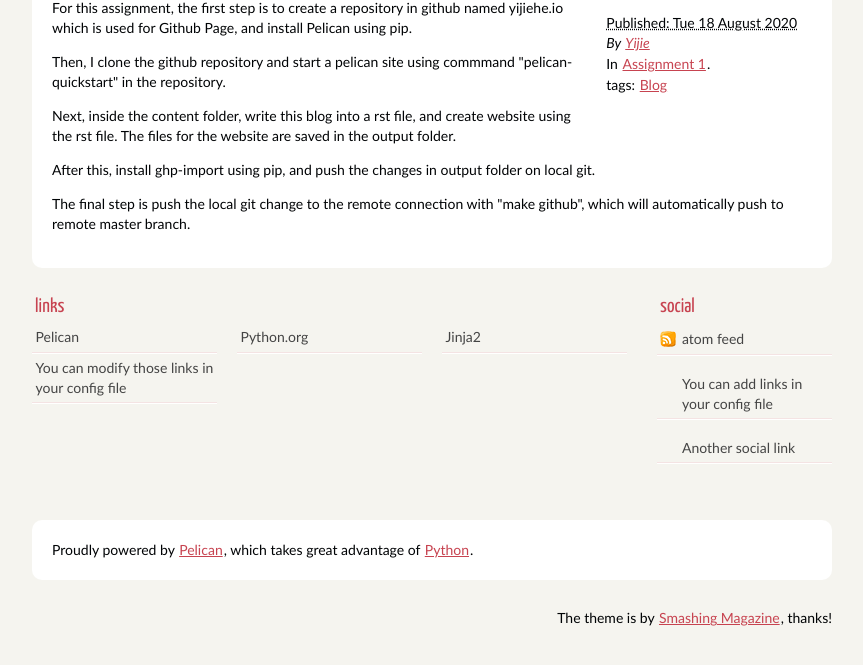
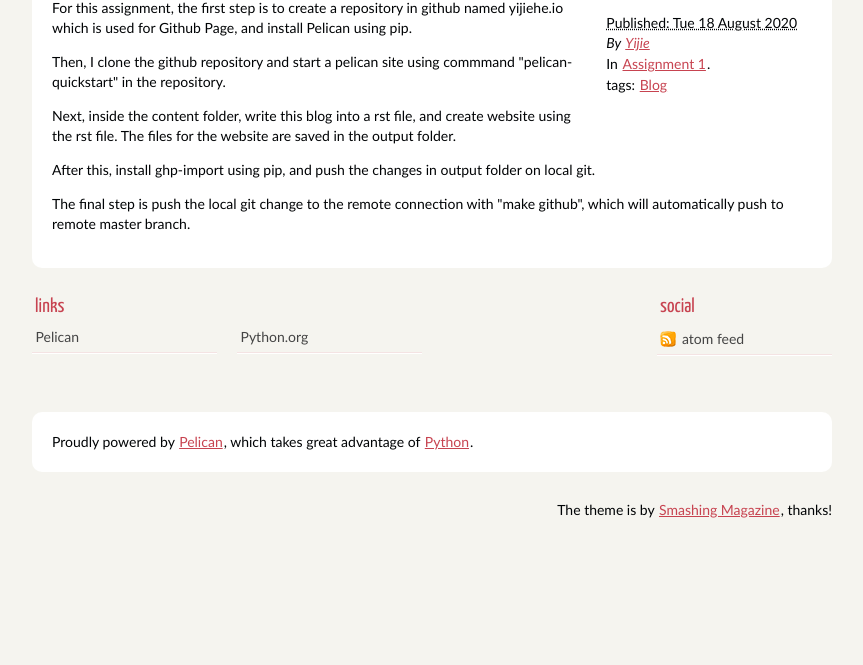
Before and after one commit to YijieHe/yijiehe.github.io, a plain HTML site: page Hello.html in a window 1280 px wide. Shown: the part 229-894 px from the top of the page, without its empty margins (208-1071 px from the left). After the commit the page ends 800 px from the top, so only its background shows below. Drawn offline with Linux system fonts and the light colour scheme; a web font is replaced by a local one.

Commit message:
Generate Pelican site

```diff
--- a/Hello.html
+++ b/Hello.html
@@ -49,8 +49,6 @@
                         <ul>
                             <li><a href="http://getpelican.com/">Pelican</a></li>
                             <li><a href="http://python.org/">Python.org</a></li>
-                            <li><a href="http://jinja.pocoo.org/">Jinja2</a></li>
-                            <li><a href="#">You can modify those links in your config file</a></li>
                         </ul>
                 </div><!-- /.blogroll -->
                 <div class="social">
@@ -58,8 +56,6 @@
                         <ul>
                             <li><a href="https://yijiehe.github.io/feeds/all.atom.xml" type="application/atom+xml" rel="alternate">atom feed</a></li>
 
-                            <li><a href="#">You can add links in your config file</a></li>
-                            <li><a href="#">Another social link</a></li>
                         </ul>
                 </div><!-- /.social -->
         </section><!-- /#extras -->
```
Also changed, not shown: archives.html (+0 -4 lines), author/yijie.html (+0 -4 lines), authors.html (+0 -4 lines), categories.html (+0 -4 lines), category/assignment-1.html (+0 -4 lines), index.html (+0 -4 lines), tag/blog.html (+0 -4 lines), tags.html (+0 -4 lines).
